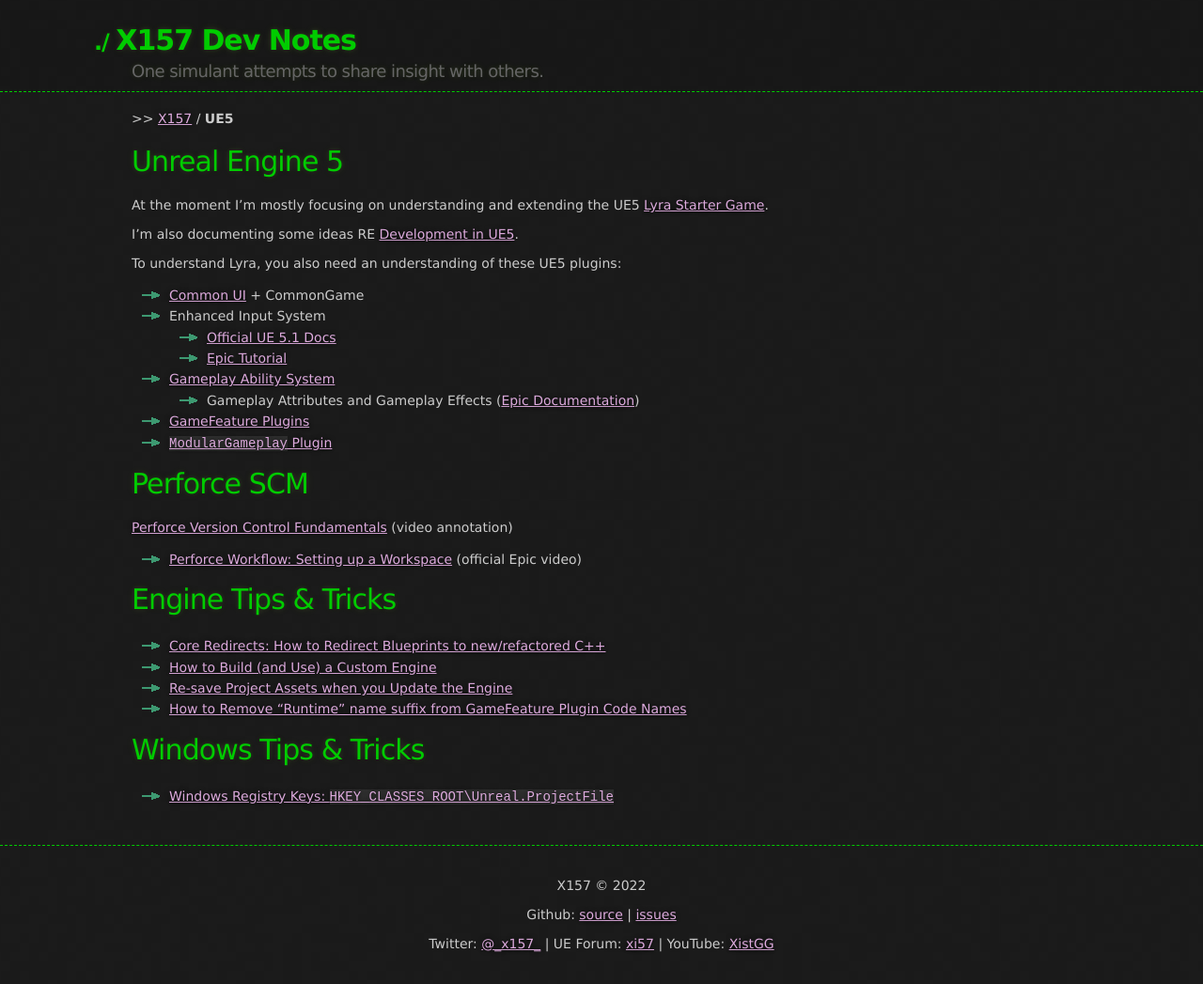
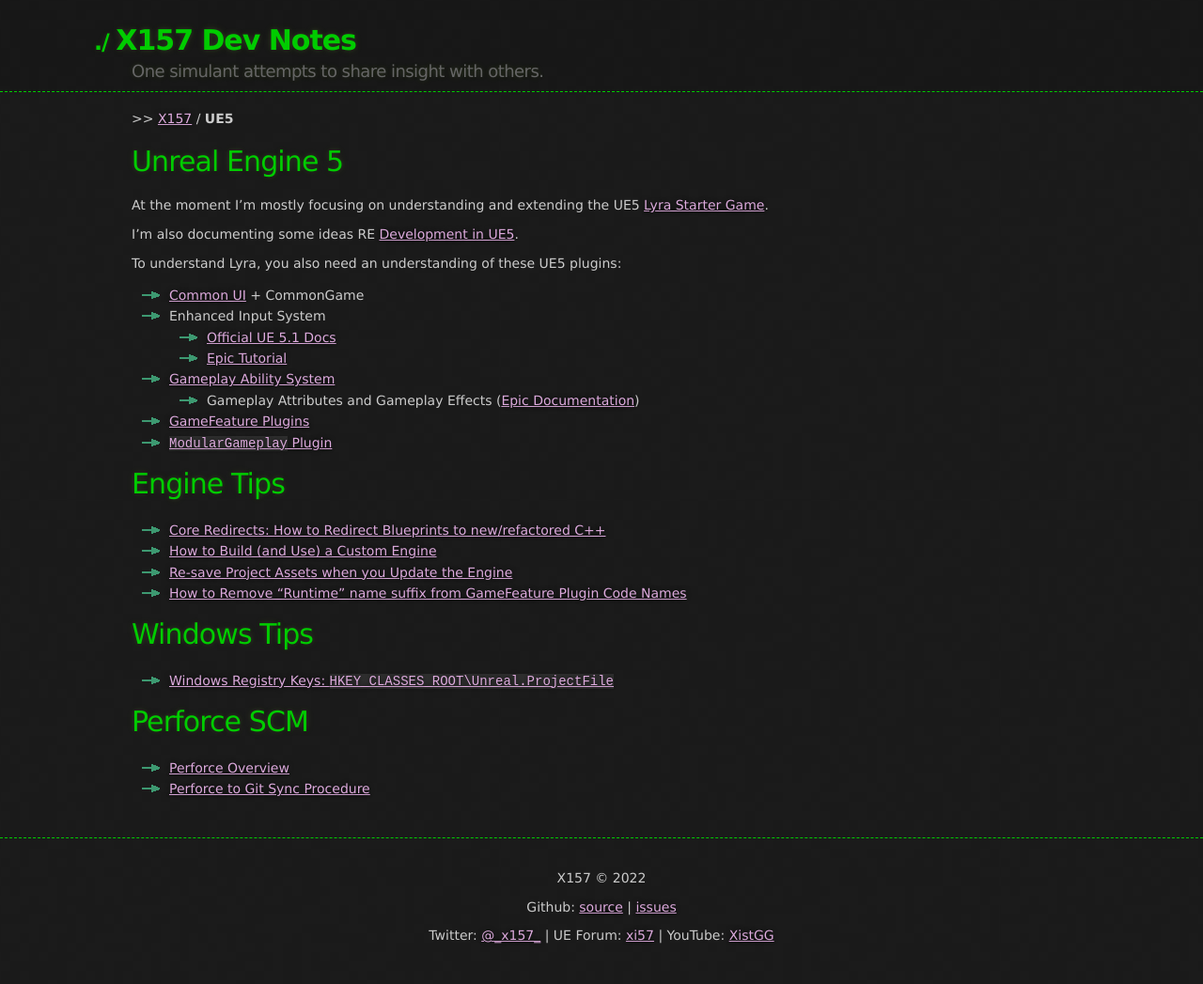
Before and after one commit to x157/x157.github.io, a Jekyll site: the page built from UE5/index.md, in a window 1280 px wide. Shown: the whole page at 94% size. Built offline with Jekyll 4.4.1, drawn with Linux system fonts in a browser that asks for light colours.

Commit message:
Link Perforce Overview

```diff
--- a/UE5/index.md
+++ b/UE5/index.md
@@ -24,14 +24,7 @@
 - [`ModularGameplay` Plugin](/UE5/ModularGameplay/)
 
 
-# Perforce SCM
-
-[Perforce Version Control Fundamentals](./Annotations/Inside-Unreal/EpicGames-Version-Control-Fundamentals) (video annotation)
-
-  - [Perforce Workflow: Setting up a Workspace](https://youtu.be/JxXydvG4mlI?t=1898) (official Epic video)
-
-
-# Engine Tips & Tricks
+# Engine Tips
 
 - [Core Redirects: How to Redirect Blueprints to new/refactored C++](./Engine/Core-Redirects)
 - [How to Build (and Use) a Custom Engine](./Engine/)
@@ -39,6 +32,12 @@
 - [How to Remove "Runtime" name suffix from GameFeature Plugin Code Names](./GameFeatures/How-To-Remove-GameFeature-Runtime-Code-Suffix)
 
 
-# Windows Tips & Tricks
+# Windows Tips
 
 - [Windows Registry Keys: `HKEY_CLASSES_ROOT\Unreal.ProjectFile`](./Windows-Registry-Keys)
+
+
+# Perforce SCM
+
+- [Perforce Overview](/Perforce/)
+- [Perforce to Git Sync Procedure](/UE5/Engine/Perforce-Sync-Procedure)
```
